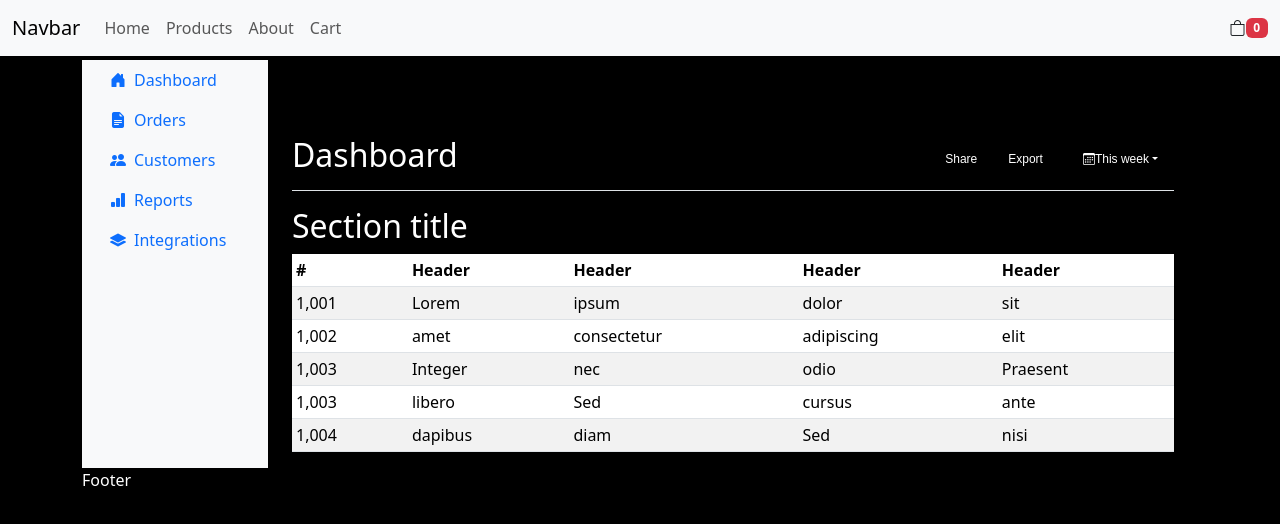
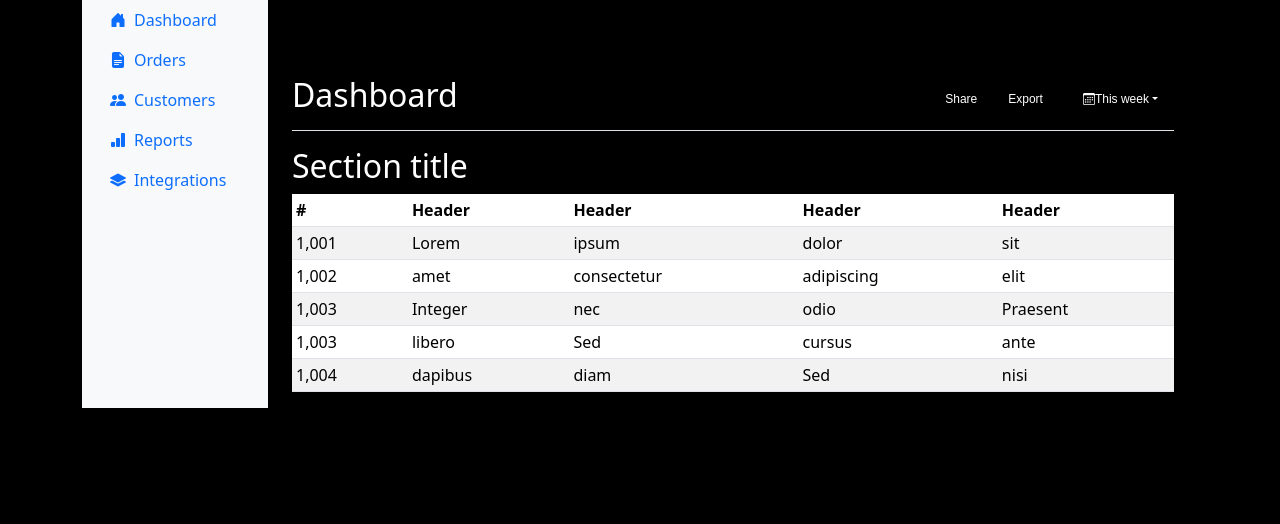
Before and after one commit to CodeCoder96/sbm-react-egitimi, a React (Vite) app: page /admin in a window 1280 px wide. Shown: the top 524 px of the page. Built offline with nearby package versions, Linux system fonts and the light colour scheme.

Commit message:
admin layout oluşturma

```diff
--- a/src/App.jsx
+++ b/src/App.jsx
@@ -8,6 +8,8 @@ import ErrorPage from "./pages/404Page";
 import ProductDetailsPage from "./pages/products/ProductDetailsPage";
 import LoginPage from "./pages/auth/LoginPage";
 import AdminPage from "./pages/admin/AdminPage";
+import AdminLayout from "./layouts/AdminLayout";
+import CustomersPage from "./pages/admin/CustomersPage";
 
 function App() {
   const router = createBrowserRouter([
@@ -58,6 +60,21 @@ function App() {
         }
       ],
     },
+    {
+      path: "/admin",
+      element: <AdminLayout />,
+      errorElement: <ErrorPage />,
+      children: [
+        {
+          index: true,
+          element: <AdminPage />
+        },
+        {
+          path: "customers",
+          element: <CustomersPage />
+        }
+      ],
+    },
   ]);
 
   return (
--- /dev/null
+++ b/src/components/Admin/Siderbar.jsx
@@ -0,0 +1,45 @@
+const AdminSiderbar = () => {
+  return (
+    <nav
+      id="sidebarMenu"
+      className="col-md-3 col-lg-2 d-md-block bg-light sidebar collapse"
+    >
+      <div className="position-sticky">
+        <ul className="nav flex-column">
+          <li className="nav-item">
+            <a className="nav-link active" aria-current="page" href="#">
+              <i className="bi bi-house-door-fill me-2"></i>
+              Dashboard
+            </a>
+          </li>
+          <li className="nav-item">
+            <a className="nav-link" href="#">
+              <i className="bi bi-file-earmark-text-fill me-2"></i>
+              Orders
+            </a>
+          </li>
+          <li className="nav-item">
+            <a className="nav-link" href="#">
+              <i className="bi bi-people-fill me-2"></i>
+              Customers
+            </a>
+          </li>
+          <li className="nav-item">
+            <a className="nav-link" href="#">
+              <i className="bi bi-bar-chart-fill me-2"></i>
+              Reports
+            </a>
+          </li>
+          <li className="nav-item">
+            <a className="nav-link" href="#">
+              <i className="bi bi-layers-fill me-2"></i>
+              Integrations
+            </a>
+          </li>
+        </ul>
+      </div>
+    </nav>
+  );
+};
+
+export default AdminSiderbar;
--- /dev/null
+++ b/src/layouts/AdminLayout.jsx
@@ -0,0 +1,17 @@
+import { Outlet } from "react-router-dom";
+import AdminSiderbar from "../components/Admin/Siderbar";
+
+const AdminLayout = () => {
+  return (
+    <div className="container-fluid">
+      <div className="row">
+        <AdminSiderbar />
+        <main className="col-md-9 ms-sm-auto col-lg-10 px-md-4">
+          <Outlet />
+        </main>
+      </div>
+    </div>
+  );
+};
+
+export default AdminLayout;
--- a/src/pages/admin/AdminPage.jsx
+++ b/src/pages/admin/AdminPage.jsx
@@ -1,59 +1,34 @@
+import React from "react";
+
 const AdminPage = () => {
   return (
-    <div className="container-fluid">
-      <div className="row">
-        <nav id="sidebarMenu" className="col-md-3 col-lg-2 d-md-block bg-light sidebar collapse">
-          <div className="position-sticky">
-            <ul className="nav flex-column">
-              <li className="nav-item">
-                <a className="nav-link active" aria-current="page" href="#">
-                  <i className="bi bi-house-door-fill me-2"></i>
-                  Dashboard
-                </a>
-              </li>
-              <li className="nav-item">
-                <a className="nav-link" href="#">
-                  <i className="bi bi-file-earmark-text-fill me-2"></i>
-                  Orders
-                </a>
-              </li>
-              <li className="nav-item">
-                <a className="nav-link" href="#">
-                  <i className="bi bi-people-fill me-2"></i>
-                  Customers
-                </a>
-              </li>
-              <li className="nav-item">
-                <a className="nav-link" href="#">
-                  <i className="bi bi-bar-chart-fill me-2"></i>
-                  Reports
-                </a>
-              </li>
-              <li className="nav-item">
-                <a className="nav-link" href="#">
-                  <i className="bi bi-layers-fill me-2"></i>
-                  Integrations
-                </a>
-              </li>
-            </ul>
-          </div>
-        </nav>
-
-        <main className="col-md-9 ms-sm-auto col-lg-10 px-md-4">
+    <React.Fragment>
       <div className="d-flex justify-content-between flex-wrap flex-md-nowrap align-items-center pt-3 pb-2 mb-3 border-bottom">
             <h1 className="h2">Dashboard</h1>
             <div className="btn-toolbar mb-2 mb-md-0">
               <div className="btn-group me-2">
-                <button type="button" className="btn btn-sm btn-outline-secondary">Share</button>
-                <button type="button" className="btn btn-sm btn-outline-secondary">Export</button>
+                <button
+                  type="button"
+                  className="btn btn-sm btn-outline-secondary"
+                >
+                  Share
+                </button>
+                <button
+                  type="button"
+                  className="btn btn-sm btn-outline-secondary"
+                >
+                  Export
+                </button>
               </div>
-              <button type="button" className="btn btn-sm btn-outline-secondary dropdown-toggle">
+              <button
+                type="button"
+                className="btn btn-sm btn-outline-secondary dropdown-toggle"
+              >
                 <i className="bi bi-calendar3"></i>
                 This week
               </button>
             </div>
           </div>
-
       <h2>Section title</h2>
       <div className="table-responsive">
         <table className="table table-striped table-sm">
@@ -105,9 +80,7 @@ const AdminPage = () => {
           </tbody>
         </table>
       </div>
-        </main>
-      </div>
-    </div>
+    </React.Fragment>
   );
 };
 
--- /dev/null
+++ b/src/pages/admin/CustomersPage.jsx
@@ -0,0 +1,9 @@
+const CustomersPage = () => {
+  return (
+    <div>
+      <h1>CustomersPage</h1>
+    </div>
+  );
+};
+
+export default CustomersPage;
```
Lines whose indentation alone changed are shown as unchanged.
